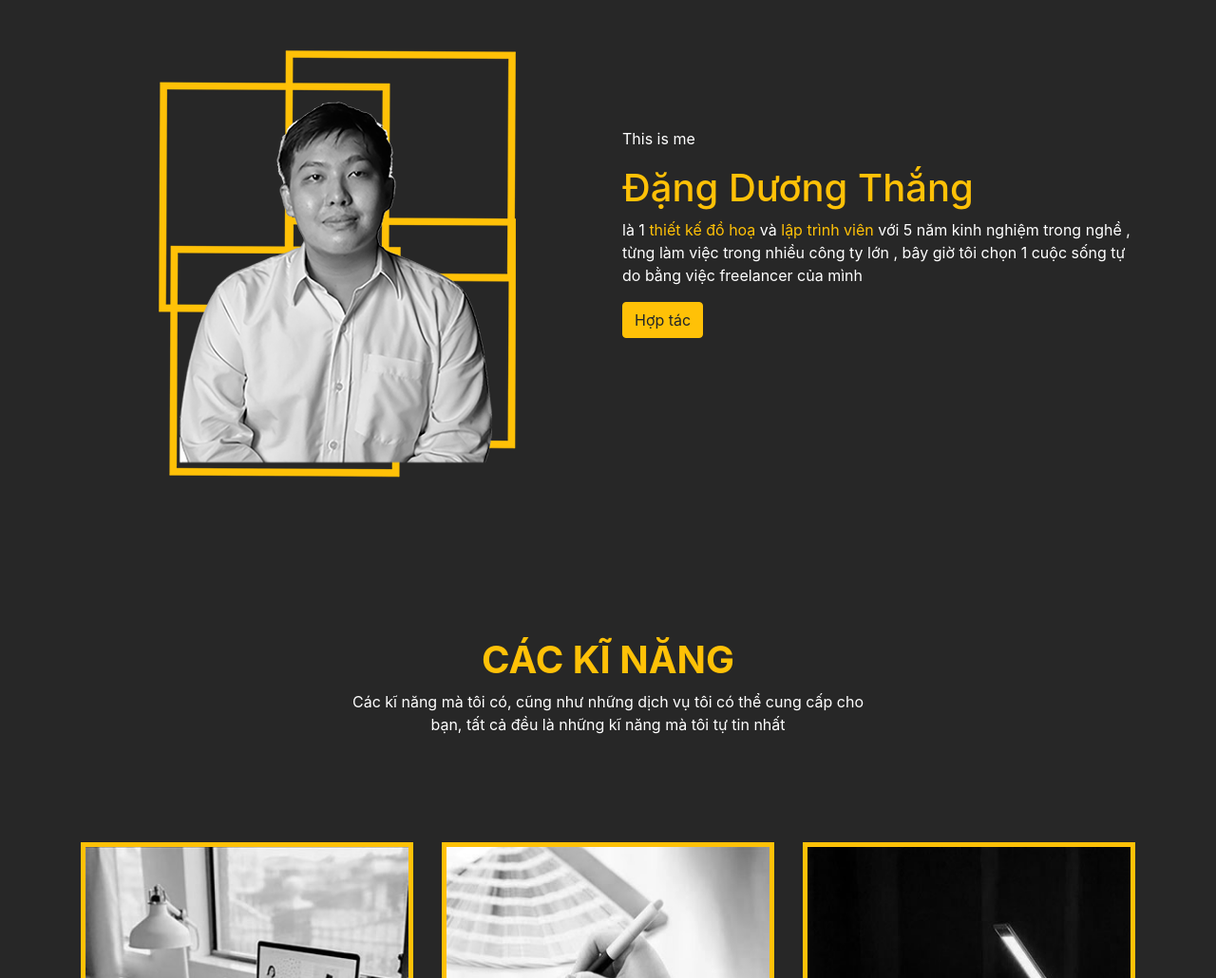
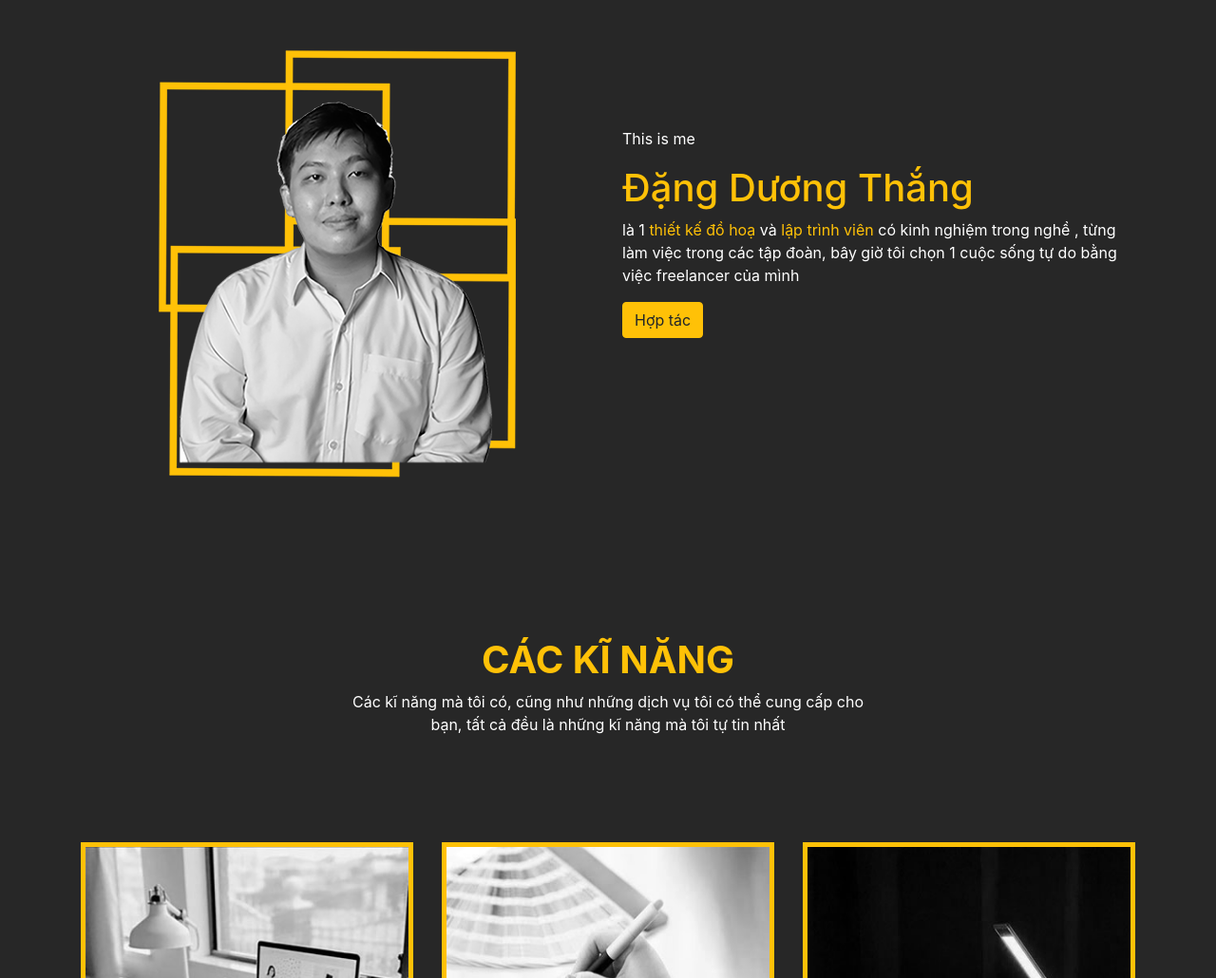
Before and after one commit to kothichdangky/thang, a plain HTML site: page index.html in a window 1280 px wide. Shown: the part 909-1939 px from the top of the page at 95% size. Drawn offline with nearby package versions, Linux system fonts and the light colour scheme; a web font is replaced by a local one.

Commit message:
Update index.html

```diff
--- a/index.html
+++ b/index.html
@@ -67,7 +67,7 @@
           <p><a href="#">This is me</a></p>
           <h1><a href="#" class="text-warning">Đặng Dương Thắng</a></h1>
           <p>là 1 <span class="text-warning">thiết kế đồ hoạ</span> và <span class="text-warning">lập trình viên</span>
-            với 5 năm kinh nghiệm trong nghề , từng làm việc trong nhiều công ty lớn , bây giờ tôi chọn 1 cuộc sống tự
+           có kinh nghiệm trong nghề , từng làm việc trong các tập đoàn, bây giờ tôi chọn 1 cuộc sống tự
             do bằng việc freelancer của mình</p>
           <p>
             <a href="#contact" class="btn btn-warning">Hợp tác</a>
```
